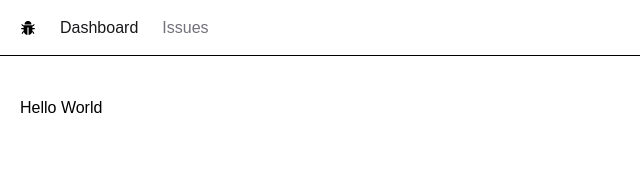
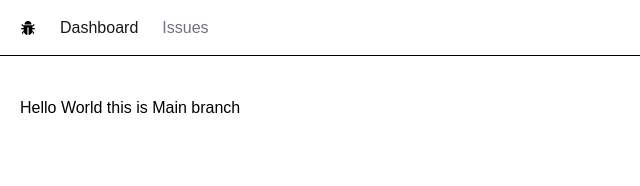
Before and after one commit to AIESEC-LK/nextjs-test, a Next.js app: page / in a window 1280 px wide. Shown: the top 186 px of the page, without its empty margins (0-640 px from the left). Built offline with nearby package versions, Linux system fonts and the light colour scheme; what @radix-ui/themes would draw is missing.

Commit message:
main branch text added

```diff
--- a/app/page.tsx
+++ b/app/page.tsx
@@ -3,7 +3,7 @@
 export default function Home() {
   return (
     <div>
-      Hello World
+      Hello World this is Main branch
     </div>
   );
 }
```
